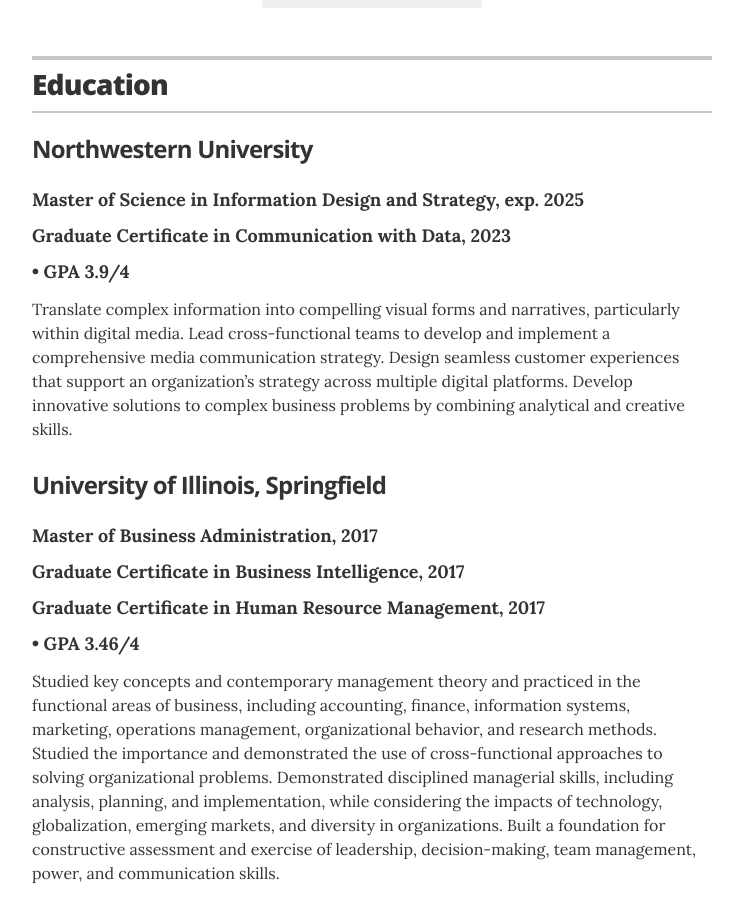
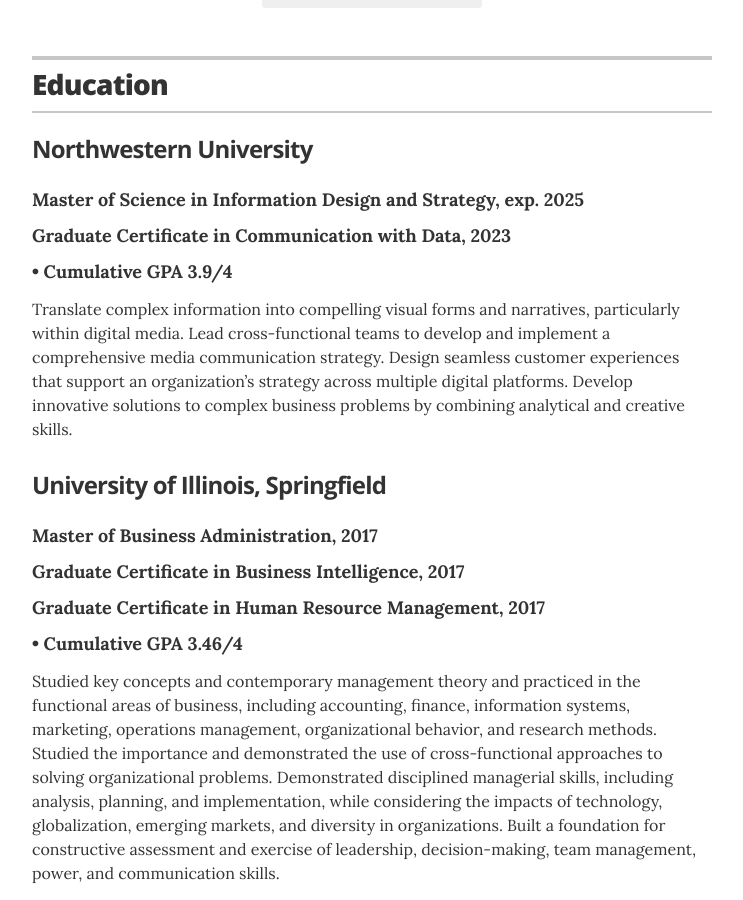
Before and after one commit to rchum/portfolio, a Jekyll site: the page built from index.html, in a window 1280 px wide and 900 px high, scrolled down 510 px. Shown: the whole window, without its empty margins (268-1011 px from the left). Built offline with Jekyll 4.4.1, drawn with Linux system fonts in a browser that asks for light colours.

Commit message:
Update education.yml

```diff
--- a/_data/education.yml
+++ b/_data/education.yml
@@ -1,7 +1,7 @@
 # Degree
 - degree: <p>Master of Science in Information Design and Strategy, exp. 2025</p><p class="small">Graduate Certificate in Communication with Data, 2023</p>
   uni: Northwestern University
-  year: GPA 3.9/4
+  year: Cumulative GPA 3.9/4
   #award:
   summary:
     Translate complex information into compelling visual forms and narratives, particularly within digital media.
@@ -11,7 +11,7 @@
 
 - degree: <p>Master of Business Administration, 2017</p><p>Graduate Certificate in Business Intelligence, 2017</p><p>Graduate Certificate in Human Resource Management, 2017</p>
   uni: University of Illinois, Springfield
-  year: GPA 3.46/4
+  year: Cumulative GPA 3.46/4
   #award:
   summary:
     Studied key concepts and contemporary management theory and practiced in the functional areas of business, including accounting, finance, information systems, marketing, operations management, organizational behavior, and research methods.
```
